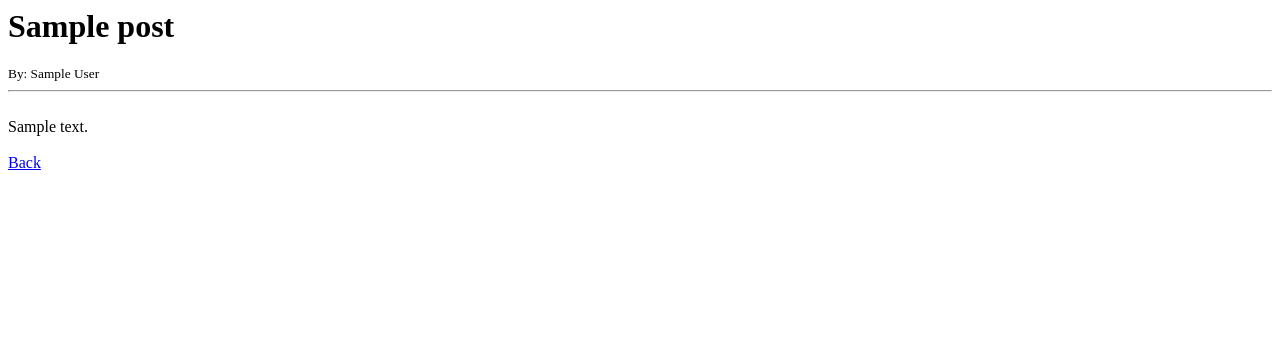
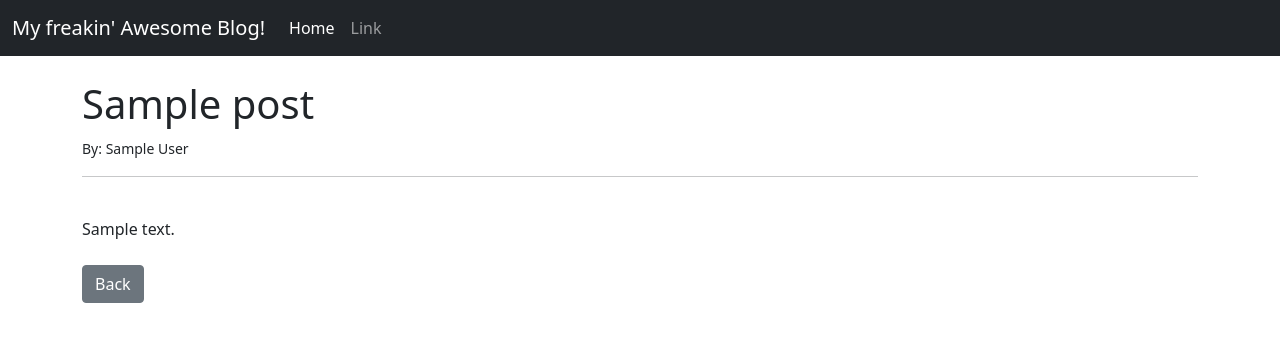
Before and after one commit to Jcibernet/CryptoBlog, a Django app: page /article/1 in a window 1280 px wide. Shown: the top 342 px of the page. Run offline with Django 4.2, Linux system fonts and the light colour scheme; tables that the repository leaves empty hold one stand-in row (values such as "Sample post").

Commit message:
"CSS aplied"

```diff
--- a/theblog/models.py
+++ b/theblog/models.py
@@ -3,6 +3,7 @@
 
 class Post(models.Model):
     title = models.CharField(max_length=255)
+    title_tag = models.CharField(max_length=255, default="Crypto Chart")
     author = models.ForeignKey(User, on_delete=models.CASCADE)
     body = models.TextField()
 
--- a/theblog/templates/article_details.html
+++ b/theblog/templates/article_details.html
@@ -1,3 +1,9 @@
+{% extends 'base.html' %}
+
+{% block title %}{{ post.title_tag }}{% endblock %}
+
+{% block content %}
+
 <h1>{{ post.title }}</h1>
 <small>By: {{ post.author.first_name }} {{ post.author.last_name}}</small><br/>
 <hr>
@@ -5,4 +11,7 @@
 {{ post.body }}
 
 <br/><br/>
-<a href="{% url 'home' %}">Back</a>
+<a href="{% url 'home' %}" class="btn btn-secondary">
+Back</a>
+
+{% endblock %}
--- /dev/null
+++ b/theblog/templates/base.html
@@ -0,0 +1,56 @@
+<!doctype html>
+<html lang="en">
+  <head>
+    <!-- Required meta tags -->
+    <meta charset="utf-8">
+    <meta name="viewport" content="width=device-width, initial-scale=1">
+
+    <!-- Bootstrap CSS -->
+    <link href="https://cdn.jsdelivr.net/npm/bootstrap@5.1.3/dist/css/bootstrap.min.css" rel="stylesheet" integrity="sha384-1BmE4kWBq78iYhFldvKuhfTAU6auU8tT94WrHftjDbrCEXSU1oBoqyl2QvZ6jIW3" crossorigin="anonymous">
+
+    <title>
+    {% block title %}
+        Crypto Chart{% endblock %}</title>
+  </head>
+  <body>
+    <nav class="navbar navbar-expand-lg navbar-dark bg-dark">
+      <div class="container-fluid">
+        <a class="navbar-brand" href="{% url 'home' %}">My freakin' Awesome Blog!</a>
+        <button class="navbar-toggler" type="button" data-bs-toggle="collapse" data-bs-target="#navbarSupportedContent" aria-controls="navbarSupportedContent" aria-expanded="false" aria-label="Toggle navigation">
+          <span class="navbar-toggler-icon"></span>
+        </button>
+        <div class="collapse navbar-collapse" id="navbarSupportedContent">
+          <ul class="navbar-nav me-auto mb-2 mb-lg-0">
+            <li class="nav-item">
+              <a class="nav-link active" aria-current="page" href="#">Home</a>
+            </li>
+            <li class="nav-item">
+              <a class="nav-link" href="#">Link</a>
+            </li>
+
+
+          </ul>
+
+        </div>
+      </div>
+    </nav>
+
+  <br/>
+  <div class="container">
+    {% block content %}
+
+    {% endblock %}
+  </div>
+
+    <!-- Optional JavaScript; choose one of the two! -->
+
+    <!-- Option 1: Bootstrap Bundle with Popper -->
+    <script src="https://cdn.jsdelivr.net/npm/bootstrap@5.1.3/dist/js/bootstrap.bundle.min.js" integrity="sha384-ka7Sk0Gln4gmtz2MlQnikT1wXgYsOg+OMhuP+IlRH9sENBO0LRn5q+8nbTov4+1p" crossorigin="anonymous"></script>
+
+    <!-- Option 2: Separate Popper and Bootstrap JS -->
+    <!--
+    <script src="https://cdn.jsdelivr.net/npm/@popperjs/core@2.10.2/dist/umd/popper.min.js" integrity="sha384-7+zCNj/IqJ95wo16oMtfsKbZ9ccEh31eOz1HGyDuCQ6wgnyJNSYdrPa03rtR1zdB" crossorigin="anonymous"></script>
+    <script src="https://cdn.jsdelivr.net/npm/bootstrap@5.1.3/dist/js/bootstrap.min.js" integrity="sha384-QJHtvGhmr9XOIpI6YVutG+2QOK9T+ZnN4kzFN1RtK3zEFEIsxhlmWl5/YESvpZ13" crossorigin="anonymous"></script>
+    -->
+  </body>
+</html>
--- a/theblog/templates/home.html
+++ b/theblog/templates/home.html
@@ -1,3 +1,7 @@
+{% extends 'base.html' %}
+
+{% block content %}
+
 <h1>Post</h1>
 
 <ul>
@@ -7,3 +11,5 @@
     <hr>
 {% endfor%}
 </ul>
+
+{% endblock %}
```
Also changed, not shown: theblog/migrations/0002_post_title_tag.py (added).
